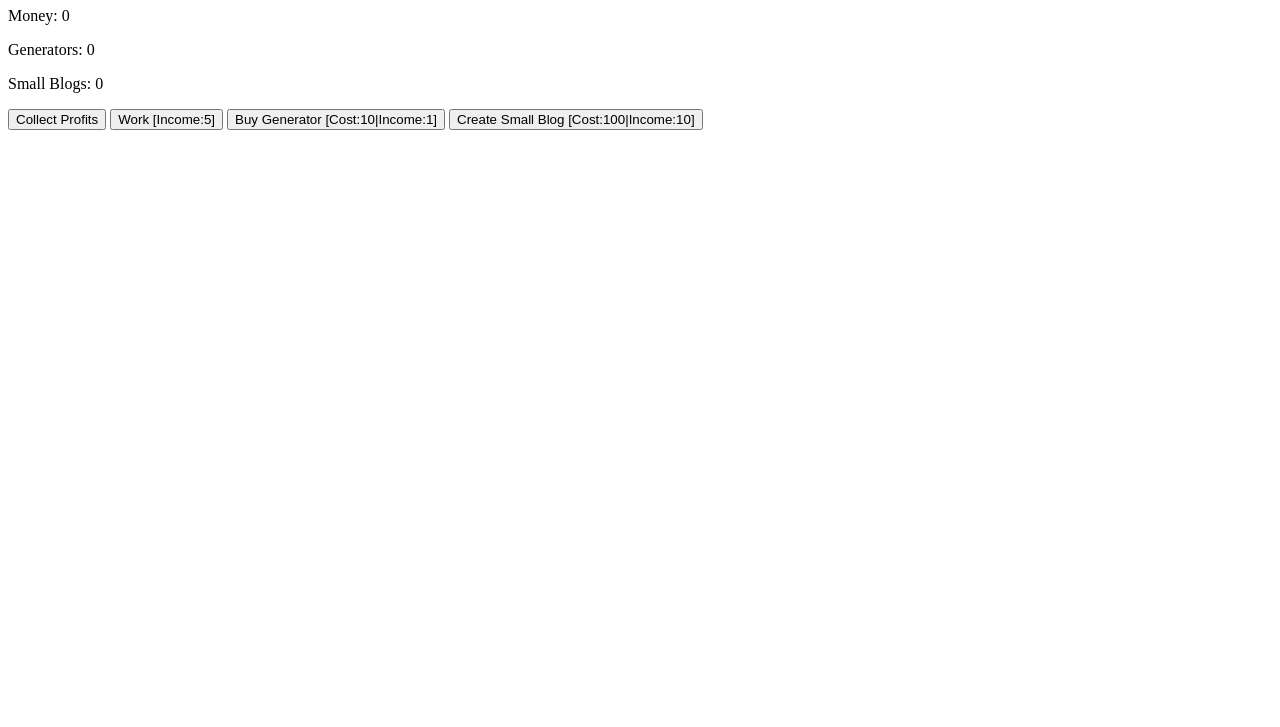
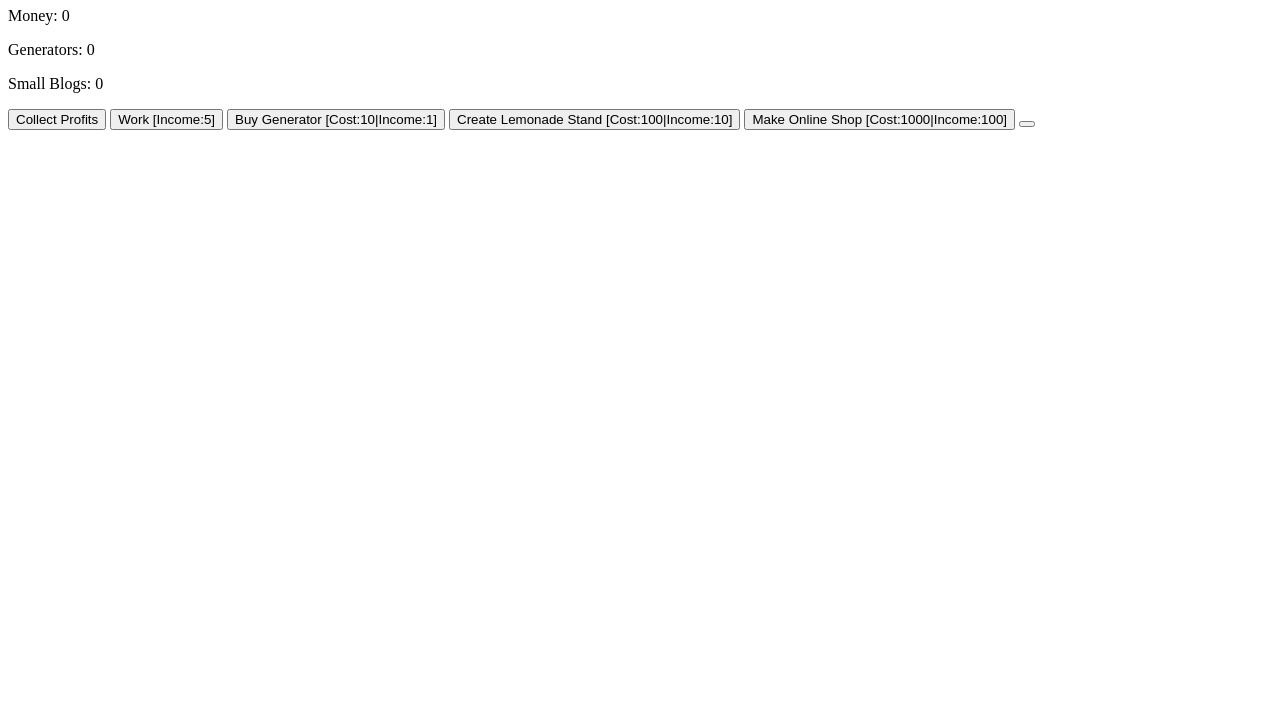
Before and after one commit to Shaydabop/shaydabop.github.io, a plain HTML site: page clickergame.html in a window 1280 px wide. Shown: the part 73-800 px from the top of the page. Drawn offline with Linux system fonts and the light colour scheme.

Commit message:
Update clickergame.html

```diff
--- a/clickergame.html
+++ b/clickergame.html
@@ -12,6 +12,8 @@
     <button onclick="update()">Collect Profits</button>
     <button onclick="work()">Work [Income:5]</button>
     <button onclick="buyGenerator()">Buy Generator [Cost:10|Income:1]</button>
-    <button onclick="buySmallBlog()">Create Small Blog [Cost:100|Income:10]</button>
+    <button onclick="buySmallBlog()">Create Lemonade Stand [Cost:100|Income:10]</button>
+    <button onclick="buyOnlineShop()">Make Online Shop [Cost:1000|Income:100]</button>
+    <button onclick="buyPizzaPlace()"Open Pizza Place [Cost:10000|Income:1000]</button>
   </body>
 </html>
```
